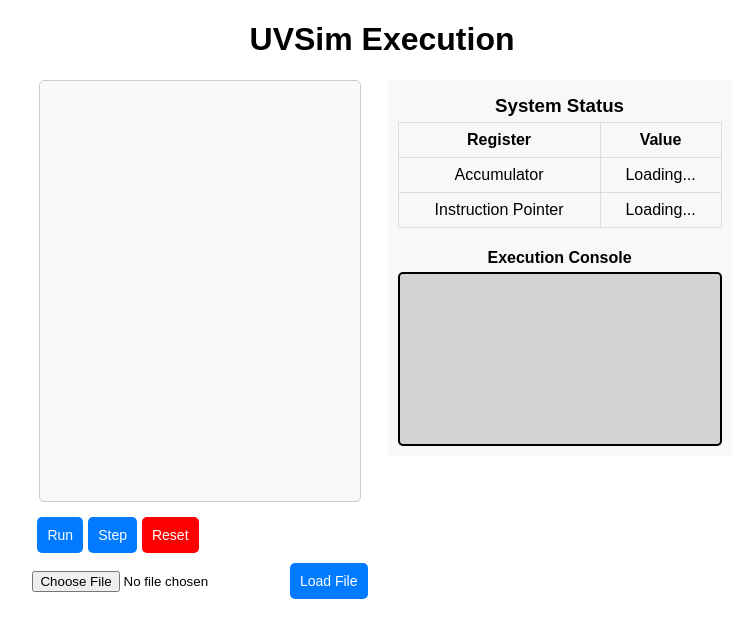
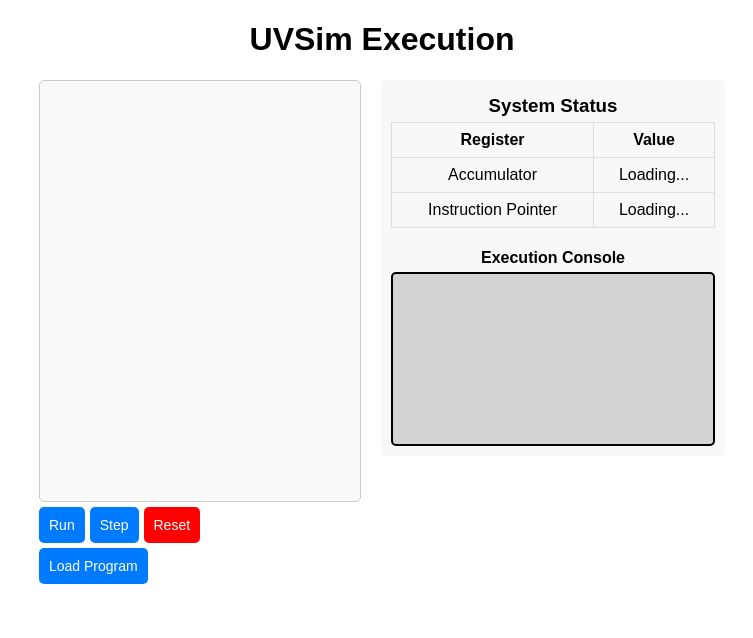
Before and after one commit to lrivera238/UVSim, a Flask app: page / in a window 1280 px wide. Shown: the top 638 px of the page, without its empty margins (258-1011 px from the left). Run offline with Flask 2, Linux system fonts and the light colour scheme; parts of the project's set-up code (start-up, migrations or seed data) failed here and were passed over.

Commit message:
Load Program Refactored

```diff
--- a/app/static/script.js
+++ b/app/static/script.js
@@ -163,8 +163,14 @@ function resetSystem() {
 }
 
 function loadFile() {
-    let fileInput = document.getElementById('file-input');
-    let file = fileInput.files[0]; // Get the selected file
+    // Create a temporary file input element
+    const fileInput = document.createElement('input');
+    fileInput.type = 'file';
+    fileInput.accept = '.txt';
+
+    // When a file is selected, handle the upload
+    fileInput.addEventListener('change', function () {
+        const file = fileInput.files[0];
 
         if (!file) {
             alert("Please select a file.");
@@ -184,6 +190,10 @@ function loadFile() {
                 fetchMemory(); // Refresh memory after loading file
             })
             .catch(error => console.error('Error loading file:', error));
+    });
+
+    // Trigger the file selection dialog
+    fileInput.click();
 }
 
 // Add this new function for the Step button
--- a/app/static/styles.css
+++ b/app/static/styles.css
@@ -13,16 +13,20 @@ body {
 /* Memory + Status Table Container */
 .main-content {
     display: flex;
-    align-items: flex-start; /* Keep memory and status aligned at the top */
-    gap: 20px; /* Space between memory and status */
+    align-items: flex-start;
+    /* Keep memory and status aligned at the top */
+    gap: 20px;
+    /* Space between memory and status */
     justify-content: center;
 }
 
 /* Center align memory-wrapper */
 .memory-wrapper {
     display: flex;
-    flex-direction: column; /* Stack memory and buttons vertically */
-    align-items: center; /* Center memory container */
+    flex-direction: column;
+    /* Stack memory and buttons vertically */
+    align-items: center;
+    /* Center memory container */
 }
 
 /* Memory container styles */
@@ -72,7 +76,8 @@ body {
     border-collapse: collapse;
 }
 
-.status-table th, .status-table td {
+.status-table th,
+.status-table td {
     padding: 8px;
     border: 1px solid #ddd;
 }
@@ -80,14 +85,19 @@ body {
 /* Buttons BELOW the memory-container */
 .button-container {
     display: flex;
-    justify-content: flex-start; /* Left-align buttons */
-    width: 100%; /* Ensure full width to align within memory-wrapper */
-    margin-top: 5px; /* Space between buttons and memory container */
-    margin-left: 10px;
+    flex-direction: column;
+    width: 100%;
+    margin-top: 5px;
+    padding: 0 10px;
+}
+
+.top-buttons {
+    display: flex;
+    gap: 5px;
+    margin-bottom: 5px;
 }
 
 button {
-    margin-top: 10px;
     padding: 10px;
     font-size: 14px;
     background: #007BFF;
@@ -101,36 +111,32 @@ button:hover {
     background: #0056b3;
 }
 
-.step-button {
-    margin-left: 5px;
-}
-
-/* Reset Button (Aligns to the Right) */
+/* Reset Button */
 .reset-button {
     background: red;
-    color: white;
-    border: none;
-    border-radius: 5px;
-    padding: 10px;
-    font-size: 14px;
-    cursor: pointer;
-    margin-left: 5px;
 }
 
 .reset-button:hover {
     background: darkred;
 }
 
+/* Load button specific styles */
+.load-button {
+    align-self: flex-start;
+}
+
 /* Modal Background */
 .modal {
-    display: none; /* Hidden by default */
+    display: none;
+    /* Hidden by default */
     position: fixed;
     z-index: 1000;
     left: 0;
     top: 0;
     width: 100%;
     height: 100%;
-    background-color: rgba(0, 0, 0, 0.5); /* Dim Background */
+    background-color: rgba(0, 0, 0, 0.5);
+    /* Dim Background */
     display: flex;
     justify-content: center;
     align-items: center;
@@ -190,11 +196,13 @@ button:hover {
     text-align: left;
 }
 
-.status-table h3{
+.status-table h3 {
     margin-top: 5px;
-    margin-bottom: 5px; /* Remove bottom margin */
+    margin-bottom: 5px;
+    /* Remove bottom margin */
 }
 
 .status-table h4 {
-    margin-bottom: 5px; /* Remove bottom margin */
+    margin-bottom: 5px;
+    /* Remove bottom margin */
 }
--- a/app/templates/index.html
+++ b/app/templates/index.html
@@ -21,14 +21,12 @@
 
             <!-- Buttons Below Memory Container -->
             <div class="button-container">
-                <button onclick="executeInstruction()">Run</button>
-                <button onclick="stepInstruction()" class="step-button">Step</button>
-                <button onclick="resetSystem()" class="reset-button">Reset</button>
-            </div>
-            <!-- File Upload Section -->
-            <div class="file-upload">
-                <input type="file" id="file-input" accept=".txt">
-                <button onclick="loadFile()">Load File</button>
+                <div class="top-buttons">
+                    <button onclick="executeInstruction()">Run</button>
+                    <button onclick="stepInstruction()" class="step-button">Step</button>
+                    <button onclick="resetSystem()" class="reset-button">Reset</button>
+                </div>
+                <button onclick="loadFile()" class="load-button">Load Program</button>
             </div>
         </div>
 
```
Lines whose indentation alone changed are shown as unchanged.
